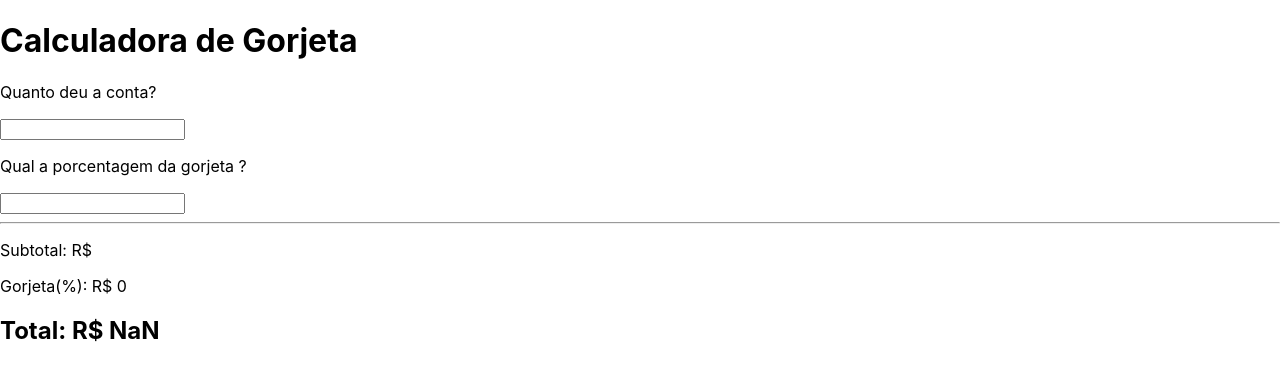
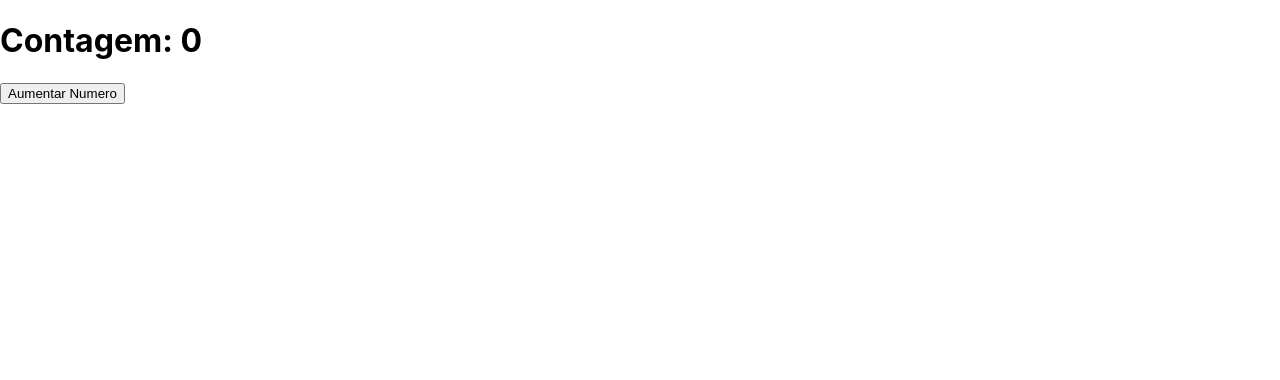
Before and after one commit to kleberkunha/Learning-REACT, a React (Create React App) app: page / in a window 1280 px wide. Shown: the top 380 px of the page. Built offline with nearby package versions, Linux system fonts and the light colour scheme.

Commit message:
useEffect

```diff
--- a/src/App.js
+++ b/src/App.js
@@ -1,34 +1,31 @@
-import React, {useState} from 'react';
+import React, {useState, useEffect} from 'react';
 import './App.css';
 import styled from 'styled-components';
 
 
 function App (){
 
-  const [total, setTotal] = useState('');
-  const handleTotal = (e) => {
-    setTotal (e.target.value);
+  const [contagem, setContagem]= useState(0);
+
+
+  useEffect(() => {
+    document.title = "Contagem: "+contagem;
+  }, [contagem]);
+  //a funçao useEffect recebe sempre 2 parametros;
+  // () => {} é a funçao que vai executar quando alguma coisa acontecer;
+  // [] é o observador, vai observar as variaveis, e quando uma dessas variaveis mudar
+  //ele executa a funçao () => {};
+
+  function aumentarAction() {
+    setContagem(contagem + 1);
   }
 
-  const [gorjeta, setGorjeta] = useState('');
-
-  const handleGorjeta = (e) => {
-    setGorjeta(e.target.value)
-  }
-  let totalGorjeta = (total * gorjeta / 100);
-  let Total = parseInt(total);
-  let fullTotal = totalGorjeta + Total;
   return (
     <>
-    <h1>Calculadora de Gorjeta</h1>
-    <p>Quanto deu a conta?</p>
-    <input type="number" value={total} onChange={handleTotal}></input>
-    <p>Qual a porcentagem da gorjeta ?</p>
-    <input type="number" value={gorjeta} onChange={handleGorjeta}></input>
-    <hr></hr>
-    <p>Subtotal: R$ {total}</p>
-    <p>Gorjeta({gorjeta}%): R$ {totalGorjeta}</p>
-    <h2>Total: R$ {fullTotal}</h2>
+    <h1>Contagem: {contagem}</h1>
+    <button onClick={aumentarAction}>Aumentar Numero</button>
+
+
     </>
   );
 }
```
